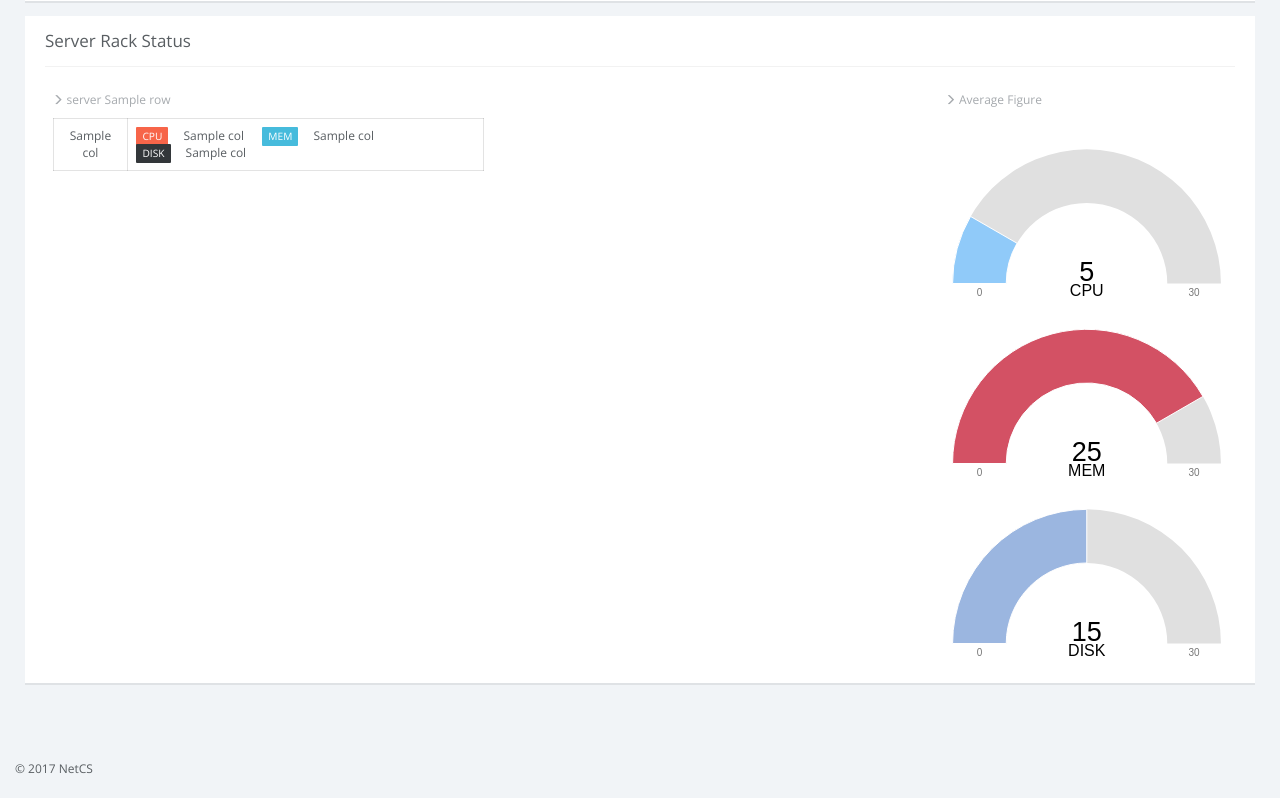
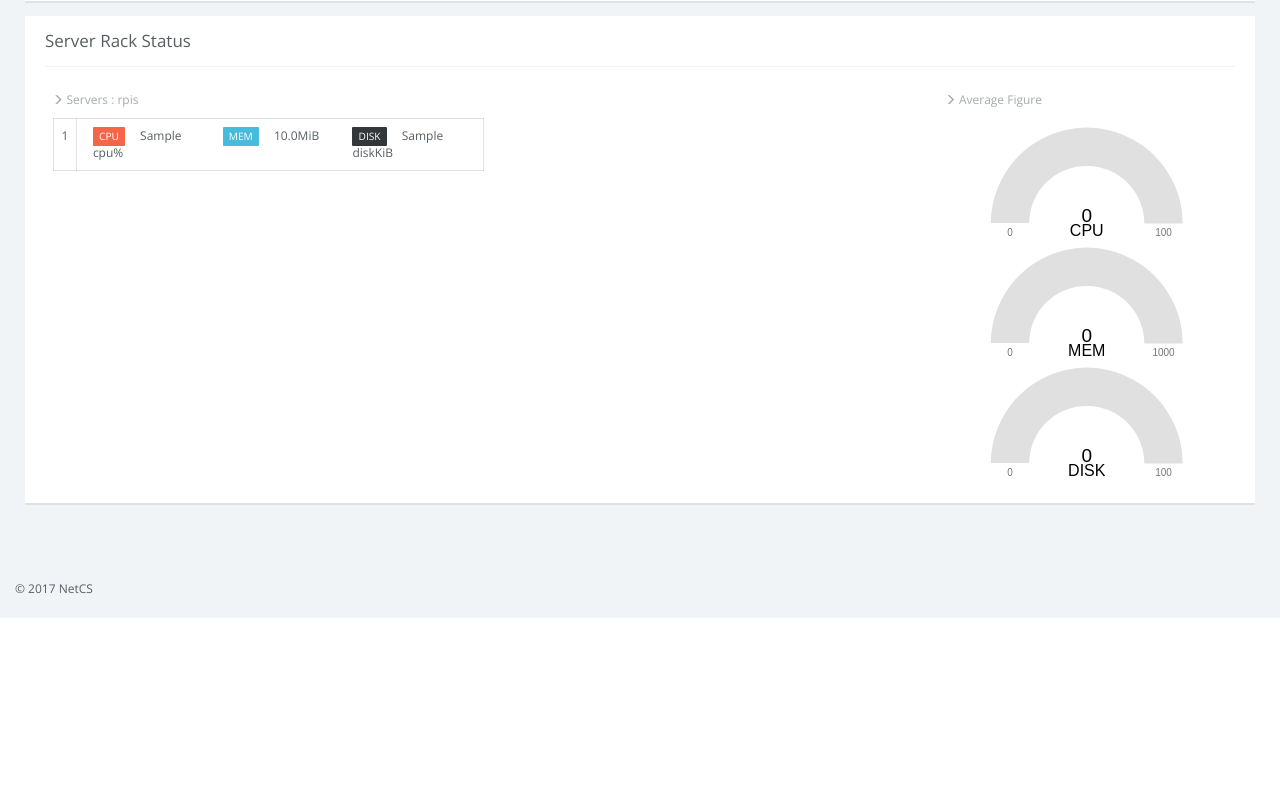
Before and after one commit to SmartX-Labs/SmartX-Energy, a Flask app: template 3.Services/croom/app/templates/index.html in a window 1280 px wide. Shown: the part 361-1159 px from the top of the page. After the commit the page ends 979 px from the top, so only its background shows below. Run offline with Flask 2, Linux system fonts and the light colour scheme; the template is opened without the code that fills it: most values are stand-ins (such as "Sample title", 1, 10 or a date in 2020); some libraries are stand-ins or nearby versions.

Commit message:
Complete UI and function for resource

```diff
--- a/3.Services/croom/app/app.py
+++ b/3.Services/croom/app/app.py
@@ -28,17 +28,33 @@
 @app.route('/')
 def index():
     temp = influx.query_measurement_distinct_tag("temp", "id")
-    server_array = [[1,2,3,4,5,6,7,8,9,10,11],[4,5,6,7,8,9,10,11,12,13,11],[4,5,6,7,8,9,10,11,12,13,11]]
+    resource = influx.query_measurement_distinct_tag("resource", "deviceId")
+    server_array = [[1,2,3,4,5,6,7,8,9,10,11],[4,5,6,7,8,9,10,11,12,13,11]]
     return render_template('index.html', async_mode=socketio.async_mode,
-                            temp=temp, server_array=server_array)
+                            temp=temp, server_array=server_array, resource=resource)
 
 def background_thread():
     while True:
-        socketio.sleep(2)
+        socketio.sleep(1)
+
         temp = influx.query_measurement_distinct_tag("temp", "id")
         temp = json.dumps(temp)
+        resource = influx.query_measurement_distinct_tag("resource", "deviceId")
+        resource = json.dumps(resource)
+
         temp_mean = influx.get_mean("temp", "id", "temperature")
-        socketio.emit('background_thread', {'temp': temp, 'temp_mean': temp_mean},)
+        resource_cpu_mean = influx.get_mean("resource", "deviceId", "cpu")
+        resource_mem_mean = influx.get_mean("resource", "deviceId", "memory")
+        resource_disk_mean = influx.get_mean("resource", "deviceId", "disk")
+
+        socketio.emit('background_thread', {
+                        'temp': temp,
+                        'resource': resource,
+                        'temp_mean': temp_mean,
+                        'resource_cpu_mean': resource_cpu_mean,
+                        'resource_mem_mean': resource_mem_mean,
+                        'resource_disk_mean': resource_disk_mean
+                        },)
 
 @socketio.on('connect')
 def connect():
--- a/3.Services/croom/app/templates/index.html
+++ b/3.Services/croom/app/templates/index.html
@@ -140,7 +140,35 @@
 
                   <div class="panel-body">
                     <div class="col-lg-9 pad-no">
-                      {% for row in server_array %}
+                      <div class="col-md-6">
+                        <p class="text-muted"><i class="glyphicon glyphicon glyphicon-menu-right text-sm"></i> Servers : rpis</p>
+                        <div class="row mar-no">
+                          <div class="table-responsive">
+                            <table class="table table-bordered">
+                              <tbody>
+                              {% for info in resource %}
+                                <tr>
+                                  <td class="text-center">{{ info.deviceId }}</td>
+                                  <td>
+                                    <div class="col-xs-4">
+                                      <span class="label label-danger">CPU</span><span class="mar-hor server-rack-cpu">{{ info.cpu }}%</span>
+                                    </div>
+                                    <div class="col-xs-4">
+                                      <span class="label label-info">MEM</span><span class="mar-hor server-rack-mem">{{ (info.memory/1000)|round(1, 'floor') }}MiB</span>
+                                    </div>
+                                    <div class="col-xs-4">
+                                      <span class="label label-dark">DISK</span><span class="mar-hor server-rack-disk">{{ info.disk }}KiB</span>
+                                    </div>
+                                  </td>
+                                </tr>
+                              {% endfor %}
+                              </tbody>
+                            </table>
+                          </div>
+                        </div>
+                      </div>
+
+                      <!-- {% for row in server_array %}
                       <div class="col-md-6">
                         <p class="text-muted"><i class="glyphicon glyphicon glyphicon-menu-right text-sm"></i> server {{ row }}</p>
 
@@ -170,7 +198,7 @@
                         </div>
 
                       </div>
-                      {% endfor %}
+                      {% endfor %} -->
                     </div>
 
 
--- a/3.Services/croom/app/templates/js.html
+++ b/3.Services/croom/app/templates/js.html
@@ -22,19 +22,47 @@
     socket.emit('my event', {data: 'I\'m connected!'});
   });
 
-
   socket.on('background_thread', function(msg) {
-    temp = JSON.parse(msg.temp);
-    temp_mean = parseInt(msg.temp_mean);
+    var temp = JSON.parse(msg.temp);
+    var resource = JSON.parse(msg.resource);
+    var temp_mean = parseInt(msg.temp_mean);
+    var resource_cpu_mean = parseInt(msg.resource_cpu_mean);
+    var resource_mem_mean = parseInt(msg.resource_mem_mean);
+    var resource_disk_mean = parseInt(msg.resource_disk_mean);
 
     for (i=0; i<temp.length; i++) {
       colorPalette(i, temp[i].temperature);
       updateTemp(i, temp[i].temperature, temp[i].humidity);
     }
-    data = [['temperature', temp_mean]];
+
+    for (i=0; i<resource.length; i++) {
+      updateResource(i, resource[i].cpu, resource[i].memory, resource[i].disk);
+    }
+
+
+    temp_data = [['temperature', temp_mean]];
+    cpu_data = [['usage', resource_cpu_mean]];
+    mem_data = [['usage', resource_mem_mean/1000 ]];
+    disk_data = [['usage', resource_disk_mean]];
+
     roomChart.load({
       unload: true,
-      columns: data
+      columns: temp_data
+    });
+
+    cpuChart.load({
+      unload: true,
+      columns: cpu_data
+    });
+
+    memChart.load({
+      unload: true,
+      columns: mem_data
+    });
+
+    diskChart.load({
+      unload: true,
+      columns: disk_data
     });
 
 
--- a/3.Services/croom/app/templates/js_chart.html
+++ b/3.Services/croom/app/templates/js_chart.html
@@ -44,7 +44,7 @@
     bindto: "#cpu-chart",
     data: {
       columns: [
-        ['data', 5]
+        ['usage', 0]
       ],
       type: 'gauge',
       onclick: function (d, i) { console.log("onclick", d, i); },
@@ -59,7 +59,7 @@
         show: true // to turn off the min/max labels.
       },
       min: 0, // 0 is default, //can handle negative min e.g. vacuum / voltage / current flow / rate of change
-      max: 30, // 100 is default
+      max: 100, // 100 is default
       units: 'CPU',
     },
     color: {
@@ -69,7 +69,7 @@
       }
     },
     size: {
-      height: 180
+      height: 120
     }
   });
 
@@ -77,7 +77,7 @@
     bindto: "#mem-chart",
     data: {
       columns: [
-        ['data', 25]
+        ['usage', 0]
       ],
       type: 'gauge',
       onclick: function (d, i) { console.log("onclick", d, i); },
@@ -92,7 +92,7 @@
         show: true // to turn off the min/max labels.
       },
       min: 0, // 0 is default, //can handle negative min e.g. vacuum / voltage / current flow / rate of change
-      max: 30, // 100 is default
+      max: 1000, // 100 is default
       units: 'MEM',
     },
     color: {
@@ -102,7 +102,7 @@
       }
     },
     size: {
-      height: 180
+      height: 120
     }
   });
 
@@ -110,7 +110,7 @@
     bindto: "#disk-chart",
     data: {
       columns: [
-        ['data', 15]
+        ['usage', 0]
       ],
       type: 'gauge',
       onclick: function (d, i) { console.log("onclick", d, i); },
@@ -125,7 +125,7 @@
         show: true // to turn off the min/max labels.
       },
       min: 0, // 0 is default, //can handle negative min e.g. vacuum / voltage / current flow / rate of change
-      max: 30, // 100 is default
+      max: 100, // 100 is default
       units: 'DISK',
     },
     color: {
@@ -135,7 +135,7 @@
       }
     },
     size: {
-      height: 180
+      height: 120
     }
   });
 });
--- a/3.Services/croom/app/templates/js_ui.html
+++ b/3.Services/croom/app/templates/js_ui.html
@@ -24,6 +24,12 @@
   document.getElementsByClassName("server-room-hum")[parseInt(index)].innerHTML = hum;
 };
 
+function updateResource(index, cpu, mem, disk) {
+  document.getElementsByClassName("server-rack-cpu")[parseInt(index)].innerHTML = cpu + '%';
+  document.getElementsByClassName("server-rack-mem")[parseInt(index)].innerHTML = (mem/1000).toFixed(2) + 'MiB';
+  document.getElementsByClassName("server-rack-disk")[parseInt(index)].innerHTML = disk + 'KiB';
+};
+
 $(document).ready(function(){
   for(i=0; i<10; i++) {
     var color = rainbow.colourAt(i*3);
```
Also changed, not shown: 3.Services/croom/app/db.py (+6 -1 lines).
